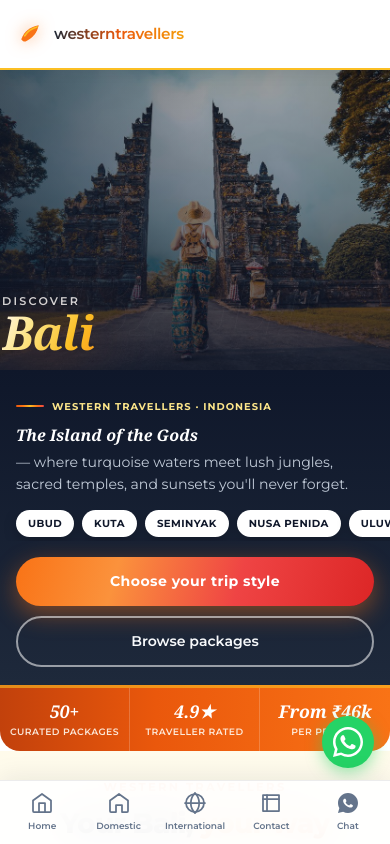
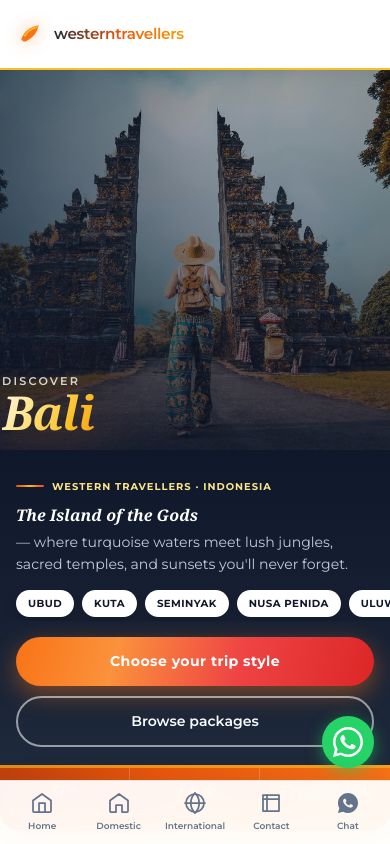
Before and after one commit to yashaswiniWesterntravellers/website, a Next.js app: page /balii in a window 390 px wide. Shown: the top 844 px of the page. Built offline with nearby package versions, Linux system fonts and the light colour scheme.

Commit message:
Update project

```diff
--- a/app/balii/Balii.module.css
+++ b/app/balii/Balii.module.css
@@ -1030,8 +1030,8 @@
     max-width: none;
     margin-left: -14px;
     margin-right: -14px;
-    height: 300px;
-    min-height: 300px;
+    height: 380px;
+    min-height: 380px;
     pointer-events: none;
   }
 
--- a/app/home-page/HeroSection/HeroSection.module.css
+++ b/app/home-page/HeroSection/HeroSection.module.css
@@ -821,10 +821,10 @@
   }
 }
 
-/* Mobile home hero — image zone 300px tall (matches Bali) */
+/* Mobile home hero — image zone 380px tall (matches Bali) */
 @media (max-width: 767px) {
   .container {
-    --hero-mobile-image-zone: 300px;
+    --hero-mobile-image-zone: 380px;
     --hero-mobile-quote-h: 48px;
     height: calc(var(--hero-mobile-image-zone) + var(--hero-mobile-quote-h));
     min-height: unset;
@@ -842,7 +842,7 @@
     bottom: auto;
     width: calc(100% + 28px) !important;
     height: var(--hero-mobile-image-zone) !important;
-    min-height: 300px;
+    min-height: 380px;
     animation: none;
     transform: scale(1.04);
     object-position: center 38%;
@@ -856,7 +856,7 @@
     bottom: auto;
     width: calc(100% + 28px);
     height: var(--hero-mobile-image-zone);
-    min-height: 300px;
+    min-height: 380px;
   }
 
   .glowOrb1 {
```
